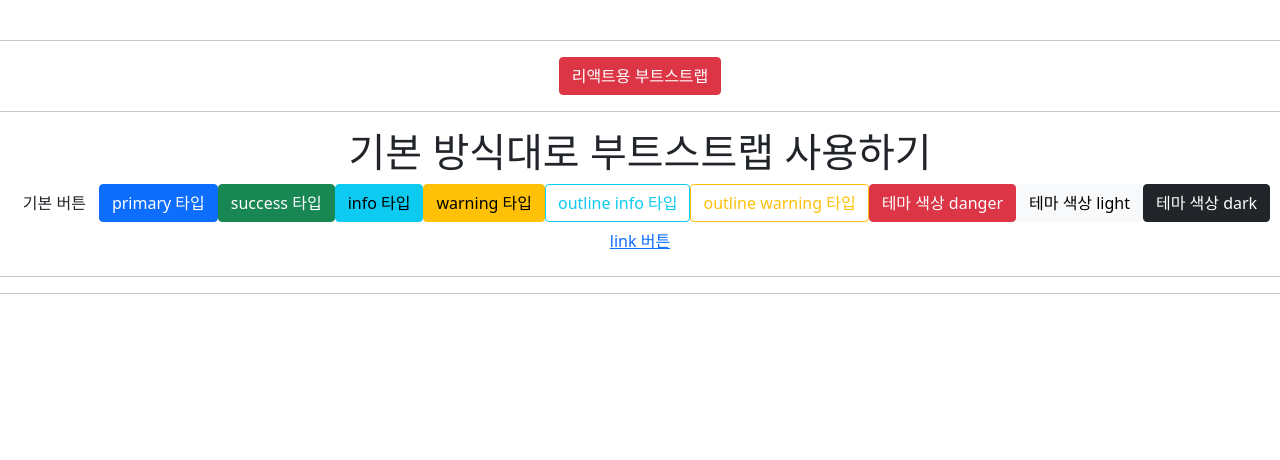
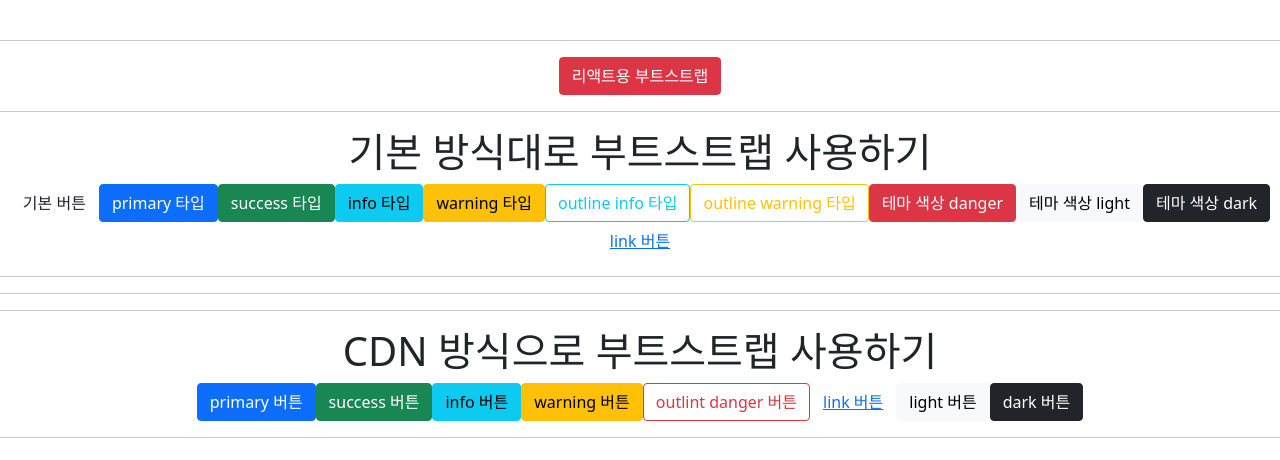
Before and after one commit to keemsane/react-study03-220427, a React (Create React App) app: page / in a window 1280 px wide. Shown: the top 460 px of the page. Built offline with nearby package versions, Linux system fonts and the light colour scheme.

Commit message:
CDN 방식으로 부트스트랩 사용

```diff
--- a/public/index.html
+++ b/public/index.html
@@ -24,7 +24,15 @@
       work correctly both with client-side routing and a non-root public URL.
       Learn how to configure a non-root public URL by running `npm run build`.
     -->
-    <title>React App</title>
+    <title>React App with Bootstrap</title>
+
+    <link
+  rel="stylesheet"
+  href="https://cdn.jsdelivr.net/npm/bootstrap@5.1.3/dist/css/bootstrap.min.css"
+  integrity="sha384-1BmE4kWBq78iYhFldvKuhfTAU6auU8tT94WrHftjDbrCEXSU1oBoqyl2QvZ6jIW3"
+  crossorigin="anonymous"
+/>
+
   </head>
   <body>
     <noscript>You need to enable JavaScript to run this app.</noscript>
--- a/src/App.js
+++ b/src/App.js
@@ -9,6 +9,7 @@ import './App.css';
 // 여러 개 가져올 때
 import { Button, Table, CloseButton, Dropdown } from 'react-bootstrap';
 import BSTest01 from './bstest03';
+import BSTest02 from './bstest04';
 
 // 리액트용 부트스트랩 사용하기
 // 리액트용 부트스트랩 설치
@@ -39,6 +40,10 @@ function App() {
       <Button className= "btn btn-danger"> 리액트용 부트스트랩 </Button>
       <hr />
       <BSTest01 />
+      <hr />
+      <BSTest02 />
+      <hr />
+
 
       {/* <header className="App-header">
         <img src={logo} className="App-logo" alt="logo" />
--- /dev/null
+++ b/src/bstest04.js
@@ -0,0 +1,23 @@
+import React from "react";
+
+function click() {
+    alert('YOU CLICKED');
+}
+function BSTest02() {
+    return(
+        <div>
+            <h1>CDN 방식으로 부트스트랩 사용하기</h1>
+            <button type = 'button' class = 'btn btn-primary' onClick={click}> primary 버튼 </button>
+            <button type = 'button' class = 'btn btn-success' onClick={click}> success 버튼 </button>
+            <button type = 'button' class = 'btn btn-info' onClick={click}> info 버튼 </button>
+            <button type = 'button' class = 'btn btn-warning' onClick={click}> warning 버튼 </button>
+            <button type = 'button' class = 'btn btn-outline-danger' onClick={click}> outlint danger 버튼 </button>
+            <button type = 'button' class = 'btn btn-link' onClick={click}> link 버튼 </button>
+            <button type = 'button' class = 'btn btn-light' onClick={click}> light 버튼 </button>
+            <button type = 'button' class = 'btn btn-dark' onClick={click}> dark 버튼 </button>
+
+        </div>
+    );
+}
+
+export default BSTest02;
```
Also changed, not shown: src/Home05.js (added).
